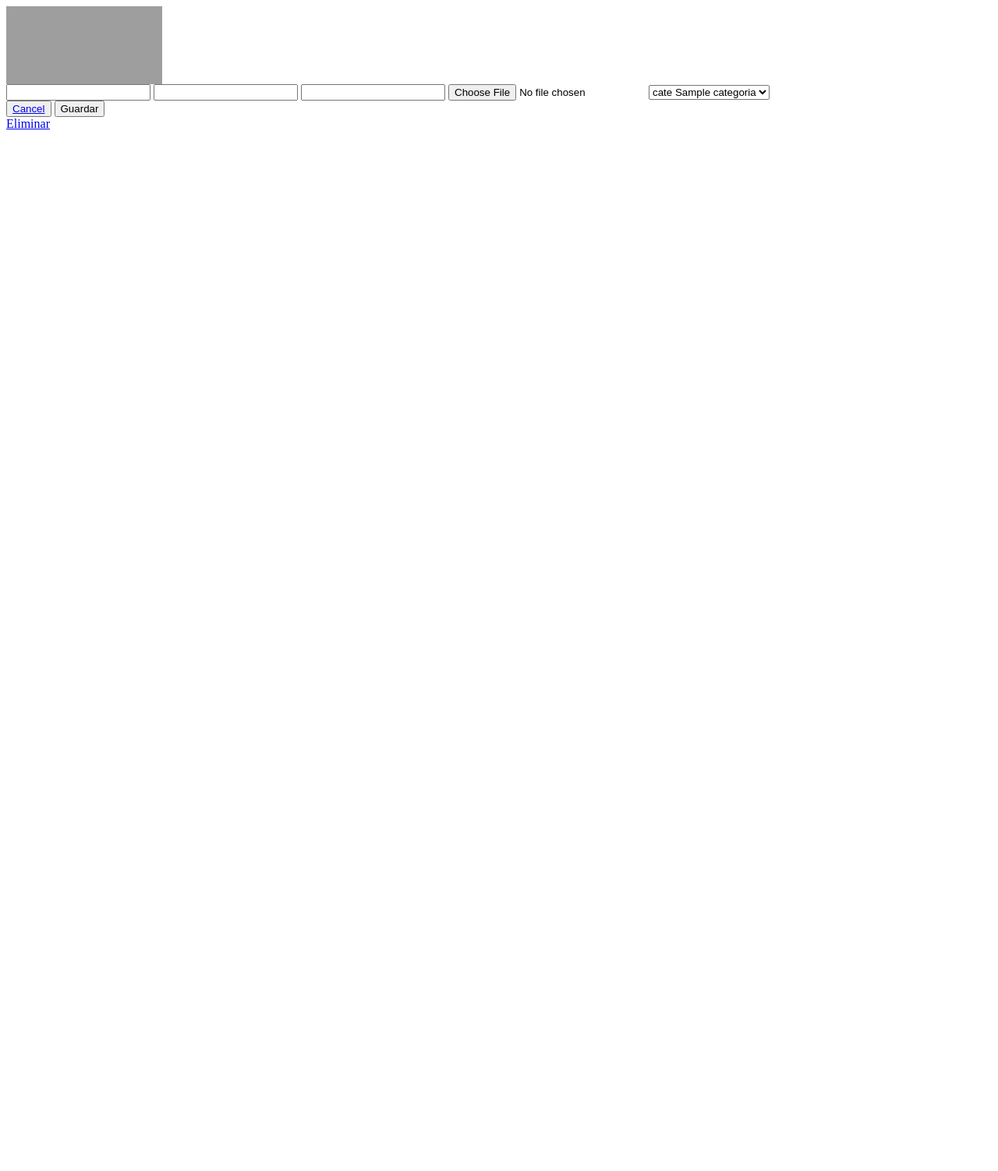
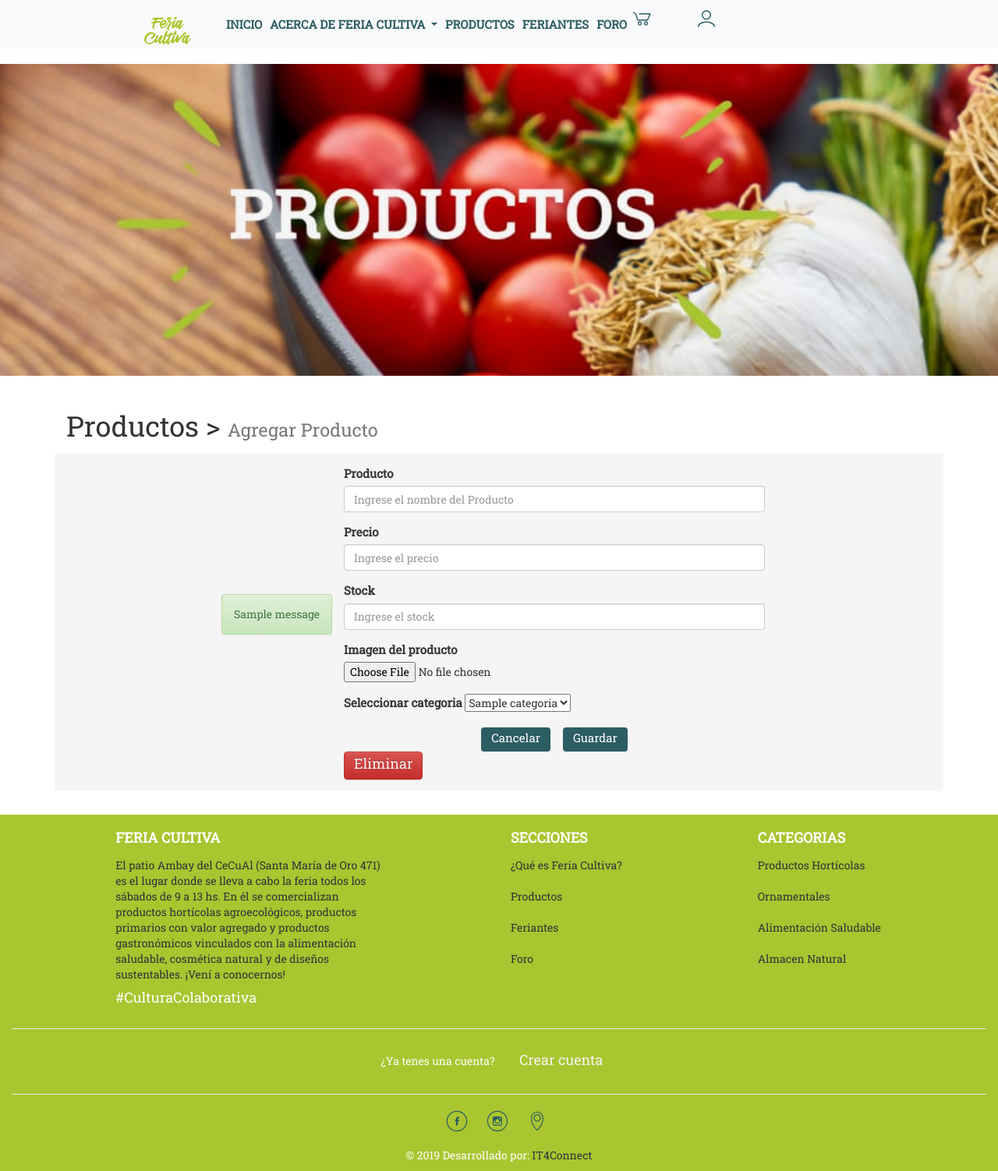
Before and after one commit to EmaRuidiaz/Cecual, a Django app: template feriacultiva/templates/Producto/agregarProducto.html in a window 1280 px wide. Shown: the whole page at 78% size. Before the commit the page ends 166 px from the top, so only its background shows below. Run offline with Django 3.2, Linux system fonts and the light colour scheme; the template is opened without the code that fills it: most values are stand-ins (such as "Sample title", 1, 10 or a date in 2020); one stand-in notice (Sample message) is shown; some libraries are stand-ins or nearby versions; grey boxes are pictures that could not be loaded.

Commit message:
agregado form alta prod

```diff
--- a/feriacultiva/statics/css/foot.css
+++ b/feriacultiva/statics/css/foot.css
@@ -3,6 +3,7 @@
 	background-color: #a9c52f;
 	font-family: "Roboto Slab", serif;
 	color: #fff;
+
 
 }
 /*iconos*/
--- a/feriacultiva/statics/css/form.css
+++ b/feriacultiva/statics/css/form.css
@@ -31,6 +31,5 @@ font-family: 'Roboto Slab', serif;
 
 .container {
 font-family: 'Roboto Slab', serif;
-padding-top: 20px;
 
 }
--- a/feriacultiva/templates/Producto/agregarProducto.html
+++ b/feriacultiva/templates/Producto/agregarProducto.html
@@ -1,47 +1,118 @@
+{% extends 'base.html' %}
+{% load static %}
+
+
+
+{% block titulo %} Productos {% endblock titulo%}
 
 
 {% block contenido %}
+<head>
+    <link rel="stylesheet" type="text/css" href="{% static 'css/altaProd.css' %}">
+</head>
+<header class="masthead" style="background-image: url({% static 'img/productos.jpg' %}) ">
+  <div class="container h-100">
+    <div class="row h-100 align-items-center">
+      <div class="col-12 text-center">
+        <h1 class="font-weight-light">  </h1>
+        <p class="lead"></p>
+      </div>
+    </div>
+  </div>
+</header>
+
+<!-- Contenido de la pagina -->
+<section class="py-5">
+  <!-- titulo y subtitulo de la pagina -->
+  <div class="container">
+		    <h1 class="my-4">Productos >
+		      	 <small>Agregar Producto</small>
+		   	</h1>
+
 	<div class="row">
-			<div class="col-4"></div>
 
-			<div class="col-4 mt-4">
-				<form class="shadow p-3 mb-3 mt-3 bg-white rounded" enctype="multipart/form-data"  method="POST"> {% csrf_token %}
-					<div class="d-flex justify-content-center mt-2 mb-2">
-						<img src="https://www.fangazing.com/imgfiles/Fangazing2017/img/xnuevo.png.pagespeed.ic.O4O1059s6n.png" class="img-top" height="100" width="200">
+<!--formulario -->
+		<div class="container h-100 " style="background-color: #f5f5f5;padding-top: 15px; padding-bottom: 15px;" >
+
+			<div  class="row justify-content-center align-items-center">
+
+			{% for x in messages %}
+				            <div class="alert alert-success">
+				                {{x}}
+				            </div>
+		            {% endfor %}
+		     <div class="col col-sm-6 col-md-6 col-lg-6 ">
+		       <form autocomplete="off" method="POST"  enctype="multipart/form-data"  >
+				            {% csrf_token %}
+				            {% if form.errors %}
+							<div class="alert" style="background-color: red;">
+						      {{form.errors}}
+						    </div>
+							{% endif %}
+
+
+		                    <div class="form-group">
+		                        <label  class="control-label">Producto</label>
+		                        <input  type="text" maxlength="35" class="form-control" placeholder="Ingrese el nombre del Producto" name="nombre">
 		                    </div>
 
-					{% if form.errors %}
-								<div class="alert" style="background-color: red;"> {{form.errors}} </div>
-					{% endif %}
 
-					<input type="text" name="nombre">
-					<input type="number" name="precio">
-					<input type="number" name="stock">
+
+		                    <div class="form-group">
+		                        <label  for="inputApellido">Precio</label>
+		                        <input  type="number" class="form-control" placeholder="Ingrese el precio" name="`precio">
+		                    </div>
+
+
+		                    <div class="form-group">
+		                        <label for="inputApellido">Stock</label>
+		                        <input type="number" class="form-control" placeholder="Ingrese el stock" name="stock">
+		                    </div>
+
+
+
+		                    <div class="form-group">
+		                        <label >Imagen del producto</label>
+		                        <img src="">
 		                        <input type="file" name="foto_producto">
+		                        <!-- <input type="submit" value="Enviar datos">-->
+		                    </div>
+
+
+
+
+		                    <div class="form-group">
+		                    	<label data-v-88d1dfd6="">Seleccionar categoria</label>
 		                        <select name="categoria">
 									{% for c in categoria %}
-							<option value="{{ c }}">cate {{ c }}</option>
+										<option value="{{ c }}">{{ c }}</option>
 									{% endfor %}
 								</select>
+		                    </div>
 
-				 	<div class="d-flex justify-content-between mt-2">
-				 		<div>
-				 			<button type="submit" class="btn btn-secondary"><a class="text-white" href="{% url 'producto:listar' %}">Cancel</a></button>
-				 			<button type="submit" class="btn btn-success">Guardar</button>
+
+
+
+		            <div class="row justify-content-center align-items-center">
+		            	<button class="btn alta-prod" type="submit"href="{% url 'producto:listar' %}">Cancelar</button>
+		            	<button class="btn alta-prod" type="submit">Guardar</button>
 		            </div>
+
 				 	{% if object %}
 				 		<div>
 				 			<a type="submit" href="{% url 'producto:eliminar' object.pk %}" class="btn btn-danger">Eliminar</a>
 				 		</div>
-				 		<div class="mt-5 mb-5">
 
-				 		</div>
 				 	{% endif %}
+
 				 	</div>
 		        </form>
  				</div>
+		      </div>
+		   </div><!--fin container form-->
 
-			<div class="col-4"></div>
+		</div><!--fin row-->
 
-		</div>
-	{% endblock contenido %}
+  </div>  <!-- /fin container -->
+</section>
+{% endblock contenido%}
--- a/feriacultiva/templates/start.html
+++ b/feriacultiva/templates/start.html
@@ -42,7 +42,7 @@
           <img id="logo"  src="{% static 'img/letrasverdes.png' %}"  class="d-inline-block align-top" alt="Feria Cultiva" style="width: 250px;">
           <h2 class="display-4">Productos sin venenos</h2>
           <p class="lead">algos</p>
-
+         </div>
       </div>
       <!-- Slide Three - Set the background image for this slide in the line below -->
       <div class="carousel-item" style="background-image: url('{% static 'img/slide9.png' %}')">
```
Also changed, not shown: feriacultiva/templates/Admin/agregarFeriante.html (+58 -49 lines), feriacultiva/templates/base.html (line endings or trailing spaces). Lines whose indentation alone changed are shown as unchanged.
